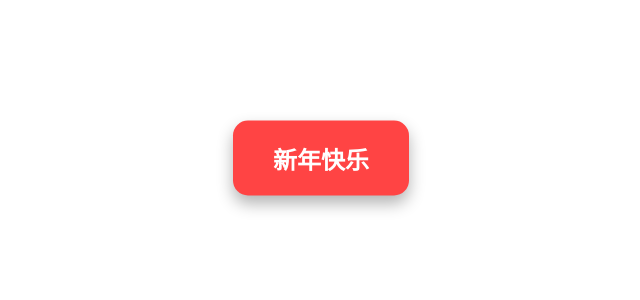
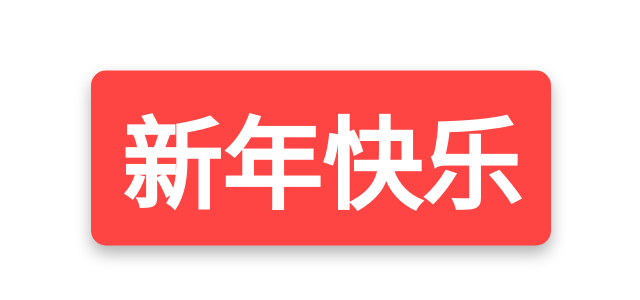
Before and after one commit to tsdsy/test, a plain HTML site: page index.html in a window 1280 px wide. Shown: the part 242-542 px from the top of the page, without its empty margins (319-959 px from the left). Drawn offline with Linux system fonts and the light colour scheme.

Commit message:
Update index.html

```diff
--- a/index.html
+++ b/index.html
@@ -39,7 +39,7 @@
             top: 50%;
             left: 50%;
             transform: translate(-50%, -50%);
-            font-size: 100px;
+            font-size: 8vw;
             font-weight: bold;
             color: #fc0505;
             z-index: 995;
@@ -56,6 +56,19 @@
             opacity: 0;
             transform: scale(0.5);
             animation: charPop 0.5s ease-out forwards;
+        }
+
+        /* 添加跳动动画 */
+        @keyframes bounce {
+            0%, 20%, 50%, 80%, 100% {
+                transform: translate(-50%, -50%) scale(1);
+            }
+            40% {
+                transform: translate(-50%, -50%) scale(1.1);
+            }
+            60% {
+                transform: translate(-50%, -50%) scale(1.05);
+            }
         }
 
         @keyframes fadeInScale {
@@ -90,10 +103,10 @@
     <canvas id="fireworks-canvas"></canvas>
 
     <!-- 居中的新年快乐按钮 -->
-    <div id="buttonContainer" style="position: fixed; top: 50%; left: 50%; transform: translate(-50%, -50%); z-index: 1000;">
+    <div id="buttonContainer" style="position: fixed; top: 50%; left: 50%; transform: translate(-50%, -50%); z-index: 1000; animation: bounce 2s infinite;">
         <button id="newYearButton" style="
-            padding: 20px 40px;
-            font-size: 24px;
+            padding: 15px 30px;
+            font-size: 100px;
             font-weight: bold;
             background-color: #ff4444;
             color: #fff;
@@ -102,6 +115,7 @@
             cursor: pointer;
             box-shadow: 0 8px 16px rgba(0,0,0,0.3);
             transition: all 0.3s ease;
+            min-width: 150px;
         ">新年快乐</button>
     </div>
 
```
